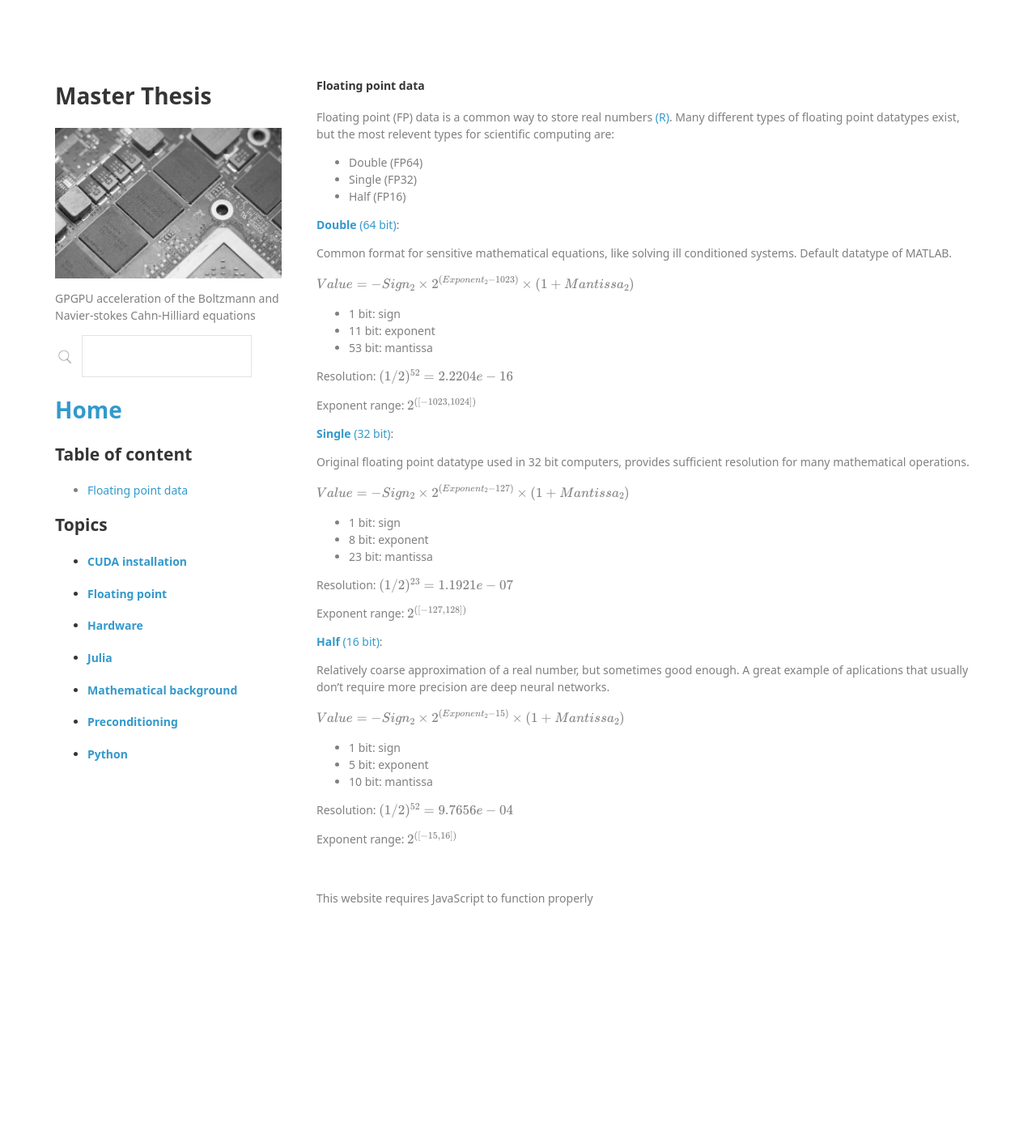
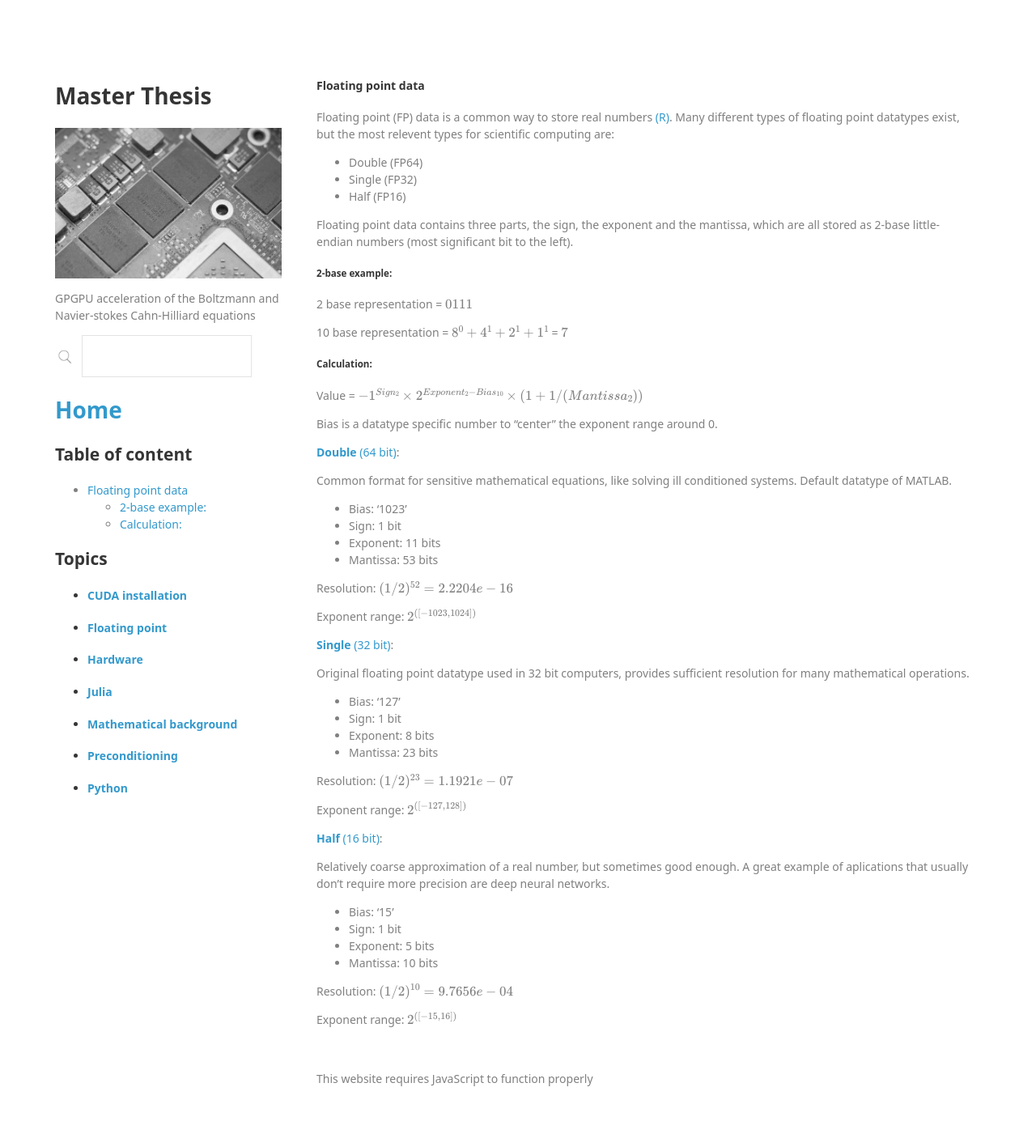
Before and after one commit to lucasbekker/lucasbekker.github.io, a Jekyll site: the page built from _sections/Floating point.md, in a window 1280 px wide. Shown: the whole page at 81% size. Built offline with Jekyll 4.4.1, drawn with Linux system fonts in a browser that asks for light colours; nearby versions of some CDN libraries; formulas are drawn with MathJax 3; before the commit the page ends 1178 px from its top, so only the background shows below that.

Commit message:
Modified floating point section and included examples

```diff
--- a/_sections/Floating point.md
+++ b/_sections/Floating point.md
@@ -11,15 +11,28 @@ Floating point (FP) data is a common way to store real numbers [(R)](https://en.
  - Single (FP32)
  - Half (FP16)
 
+ Floating point data contains three parts, the sign, the exponent and the mantissa, which are all stored as 2-base little-endian numbers (most significant bit to the left).
+
+##### 2-base example:
+
+2 base representation = $ 0111 $
+
+10 base representation = $ 8^{0} + 4^{1} + 2^{1} + 1^{1} $ = $ 7 $
+
+##### Calculation:
+
+Value = $ -1^{Sign_{2}} \times 2^{Exponent_{2} - Bias_{10}} \times (1 + 1/(Mantissa_{2})) $
+
+Bias is a datatype specific number to "center" the exponent range around 0.
+
 [**Double** (64 bit)](https://en.wikipedia.org/wiki/Double-precision_floating-point_format):
 
 Common format for sensitive mathematical equations, like solving ill conditioned systems. Default datatype of MATLAB.
 
-$$ Value = -Sign_{2} \times 2^{(Exponent_{2} - 1023)} \times (1 + Mantissa_{2}) $$
-
- - 1 bit: sign
- - 11 bit: exponent
- - 53 bit: mantissa
+ - Bias: '1023'
+ - Sign: 1 bit
+ - Exponent: 11 bits
+ - Mantissa: 53 bits
 
 Resolution: $$ (1/2)^{52} = 2.2204e-16 $$
 
@@ -29,11 +42,10 @@ Exponent range: $$ 2^{([-1023,1024])} $$
 
 Original floating point datatype used in 32 bit computers, provides sufficient resolution for many mathematical operations.
 
-$$ Value = -Sign_{2} \times 2^{(Exponent_{2} - 127)} \times (1 + Mantissa_{2}) $$
-
- - 1 bit: sign
- - 8 bit: exponent
- - 23 bit: mantissa
+ - Bias: '127'
+ - Sign: 1 bit
+ - Exponent: 8 bits
+ - Mantissa: 23 bits
 
 Resolution: $$ (1/2)^{23} = 1.1921e-07 $$
 
@@ -43,12 +55,11 @@ Exponent range: $$ 2^{([-127,128])} $$
 
 Relatively coarse approximation of a real number, but sometimes good enough. A great example of aplications that usually don't require more precision are  deep neural networks.
 
-$$ Value = -Sign_{2} \times 2^{(Exponent_{2} - 15)} \times (1 + Mantissa_{2}) $$
+ - Bias: '15'
+ - Sign: 1 bit
+ - Exponent: 5 bits
+ - Mantissa: 10 bits
 
- - 1 bit: sign
- - 5 bit: exponent
- - 10 bit: mantissa
-
-Resolution: $$ (1/2)^{52} = 9.7656e-04 $$
+Resolution: $$ (1/2)^{10} = 9.7656e-04 $$
 
 Exponent range: $$ 2^{([-15,16])} $$
```
